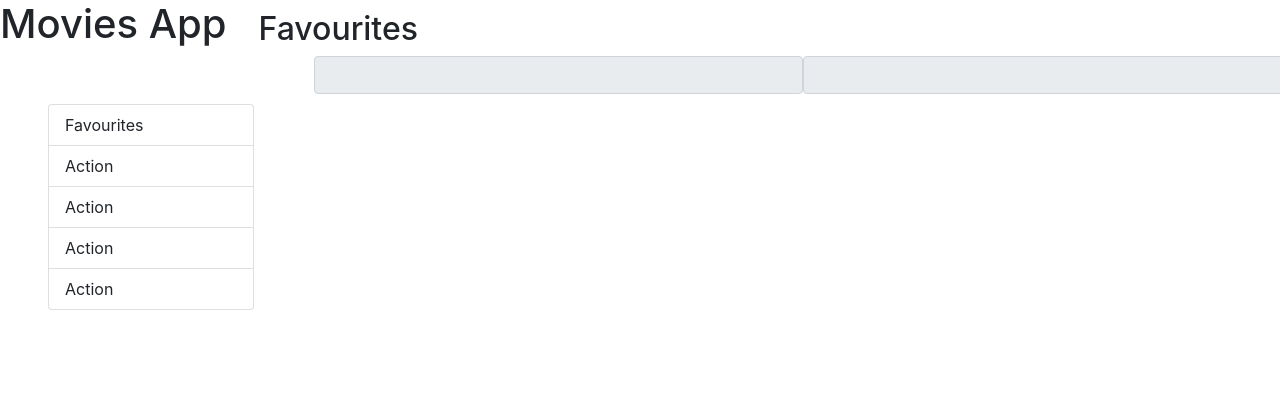
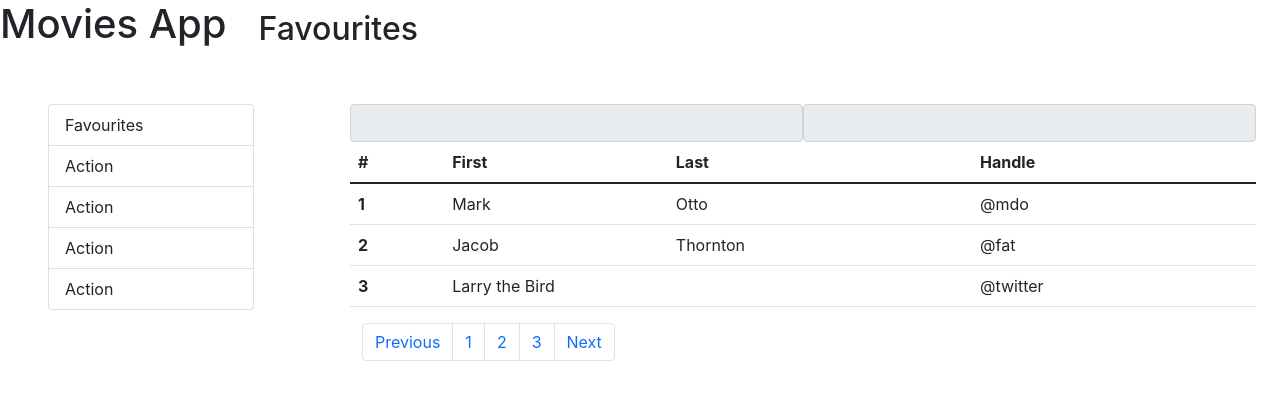
Before and after one commit to aniketak47/Movie-App, a React (Create React App) app: page / in a window 1280 px wide. Shown: the top 400 px of the page. Built offline with nearby package versions, Linux system fonts and the light colour scheme.

Commit message:
table pagination added in favourites section

```diff
--- a/src/App.css
+++ b/src/App.css
@@ -96,3 +96,7 @@
 .genre-selector{
   padding: 3rem;
 }
+
+.favourites-table{
+  padding: 3rem;
+}
--- a/src/components/Favourites.js
+++ b/src/components/Favourites.js
@@ -19,6 +19,47 @@
                     <input type="text" className='input-group-text col' />
                     <input type="number" className='input-group-text col' />
                   </div>
+
+                  <div className="row">
+                    <table class="table">
+                        <thead>
+                            <tr>
+                            <th scope="col">#</th>
+                            <th scope="col">First</th>
+                            <th scope="col">Last</th>
+                            <th scope="col">Handle</th>
+                            </tr>
+                        </thead>
+                        <tbody>
+                            <tr>
+                            <th scope="row">1</th>
+                            <td>Mark</td>
+                            <td>Otto</td>
+                            <td>@mdo</td>
+                            </tr>
+                            <tr>
+                            <th scope="row">2</th>
+                            <td>Jacob</td>
+                            <td>Thornton</td>
+                            <td>@fat</td>
+                            </tr>
+                            <tr>
+                            <th scope="row">3</th>
+                            <td colspan="2">Larry the Bird</td>
+                            <td>@twitter</td>
+                            </tr>
+                        </tbody>
+                        </table>
+                  </div>
+                  <nav aria-label="Page navigation example">
+                    <ul class="pagination">
+                        <li class="page-item"><a class="page-link" href="#">Previous</a></li>
+                        <li class="page-item"><a class="page-link" href="#">1</a></li>
+                        <li class="page-item"><a class="page-link" href="#">2</a></li>
+                        <li class="page-item"><a class="page-link" href="#">3</a></li>
+                        <li class="page-item"><a class="page-link" href="#">Next</a></li>
+                    </ul>
+                    </nav>
               </div>
           </div>
       </div>
```
